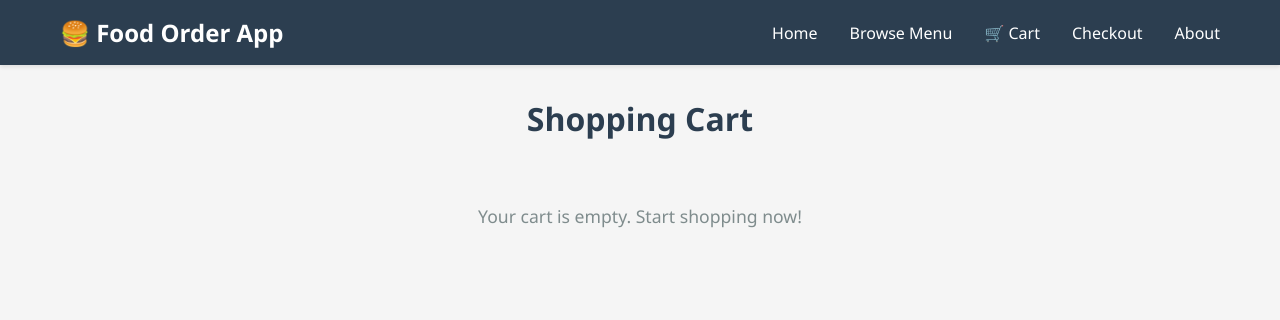
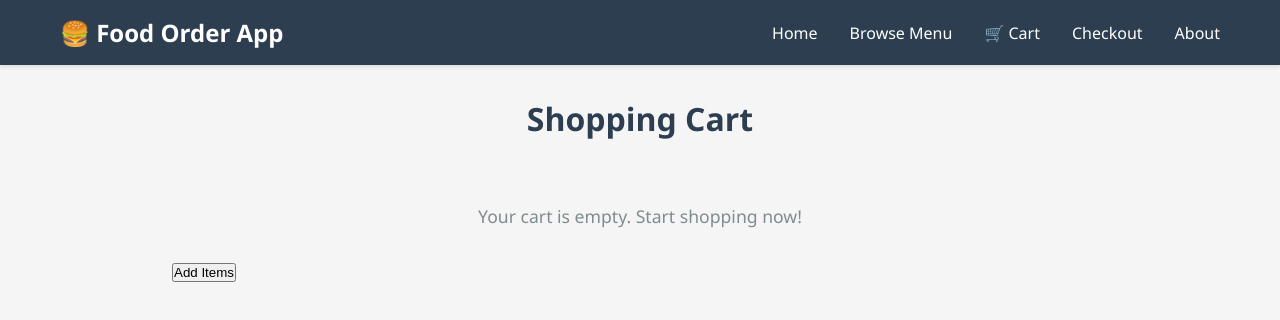
Before and after one commit to divakar-scode/ReactJSX_Assign, a React (Vite) app: page /cart in a window 1280 px wide. Shown: the top 320 px of the page. Built offline with nearby package versions, Linux system fonts and the light colour scheme.

Commit message:
Add "Add Items" and "Checkout" buttons to Cart page

```diff
--- a/src/pages/Cart.jsx
+++ b/src/pages/Cart.jsx
@@ -1,7 +1,10 @@
 import React, { useCallback } from 'react';
+import { useNavigate } from 'react-router-dom';
 import './Cart.css';
 
 function Cart({ cartItems, setCartItems }) {
+  const navigate = useNavigate();
+
   const handleIncreaseQuantity = useCallback((id) => {
     setCartItems((prevItems) =>
       prevItems.map((item) =>
@@ -26,6 +29,14 @@ function Cart({ cartItems, setCartItems }) {
     setCartItems((prevItems) => prevItems.filter((item) => item.id !== id));
   }, [setCartItems]);
 
+  const handleAddItems = () => {
+    navigate('/menu');
+  };
+
+  const handleCheckout = () => {
+    navigate('/checkout');
+  };
+
   const totalItems = cartItems.reduce((sum, item) => sum + item.quantity, 0);
   const totalAmount = cartItems.reduce((sum, item) => sum + item.price * item.quantity, 0);
 
@@ -33,7 +44,12 @@ function Cart({ cartItems, setCartItems }) {
     <div className="cart-container">
       <h1>Shopping Cart</h1>
       {cartItems.length === 0 ? (
-        <p className="empty-message">Your cart is empty. Start shopping now!</p>
+        <div className="empty-cart">
+          <p className="empty-message">Your cart is empty. Start shopping now!</p>
+          <button className="add-items-btn" onClick={handleAddItems}>
+            Add Items
+          </button>
+        </div>
       ) : (
         <>
           <div className="cart-items">
@@ -61,6 +77,14 @@ function Cart({ cartItems, setCartItems }) {
           <div className="cart-summary">
             <p>Total Items: <strong>{totalItems}</strong></p>
             <p>Total Amount: <strong>₹{totalAmount.toFixed(2)}</strong></p>
+            <div className="cart-actions">
+              <button className="add-items-btn" onClick={handleAddItems}>
+                + Add Items
+              </button>
+              <button className="checkout-btn" onClick={handleCheckout}>
+                Proceed to Checkout
+              </button>
+            </div>
           </div>
         </>
       )}
```
